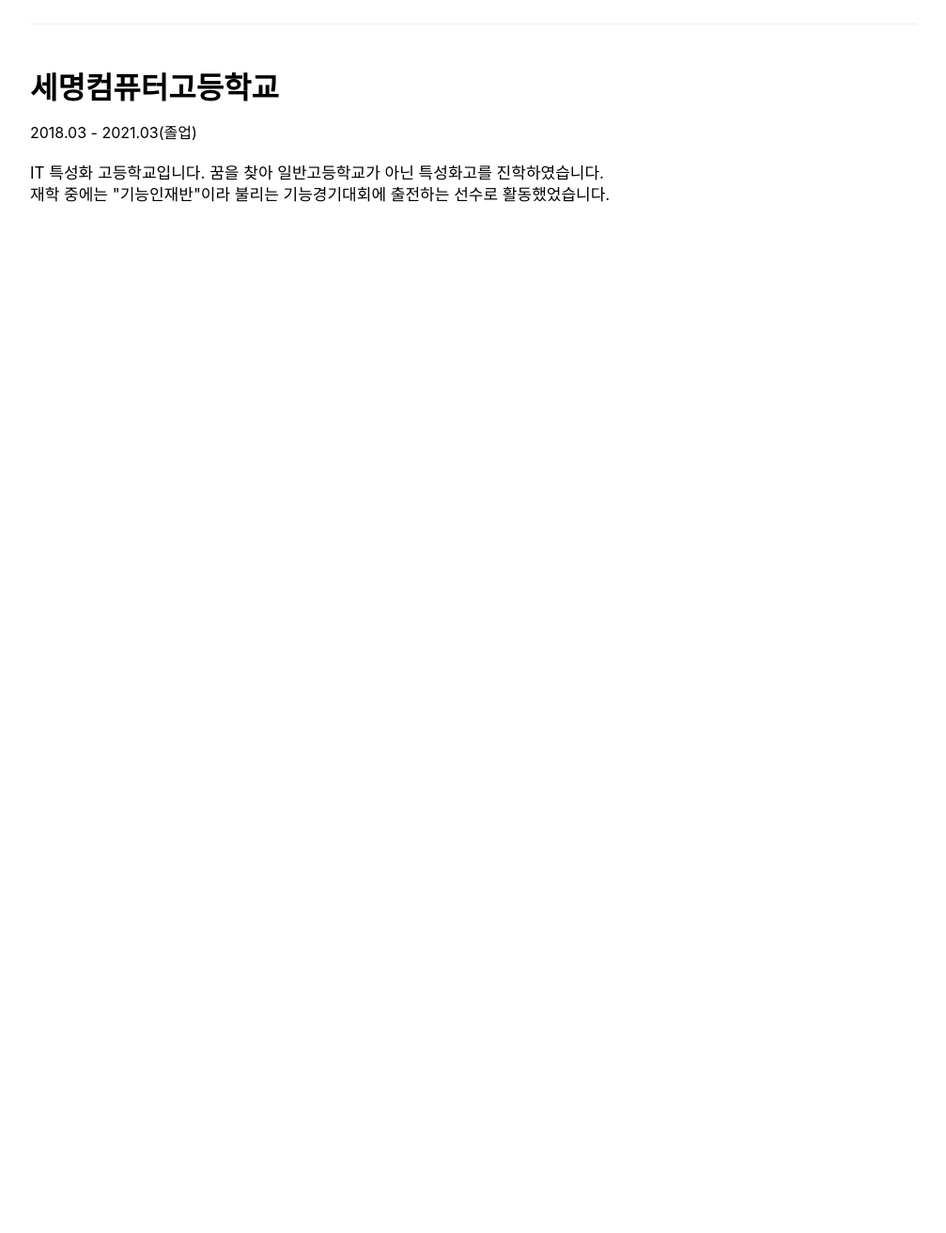
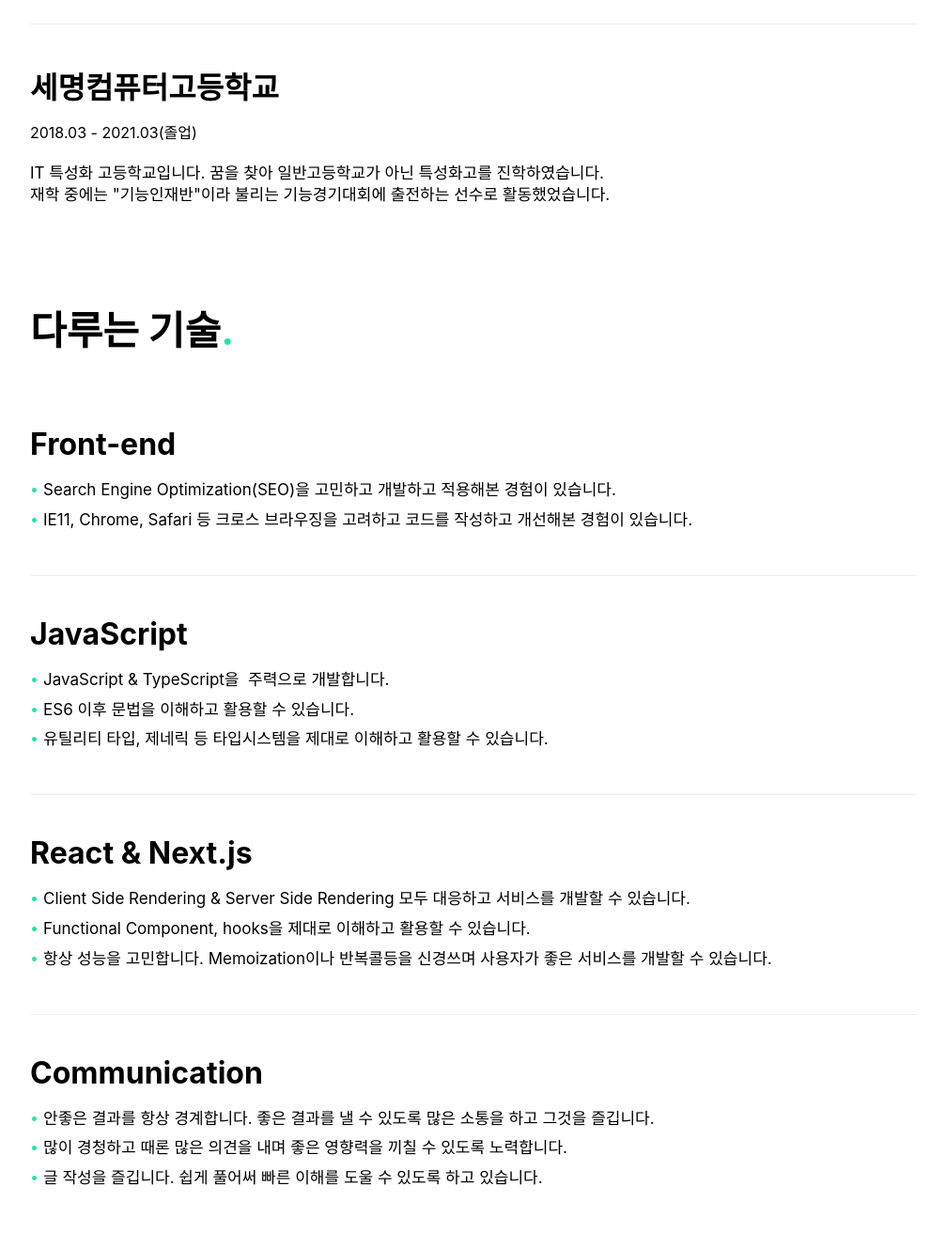
Before and after one commit to kangjae4real/resume, a Gatsby site: page / in a window 1280 px wide. Shown: the part 8705-10017 px from the top of the page at 94% size, without its empty margins (136-1143 px from the left). Before the commit the page ends 8967 px from the top, so only its background shows below. Built offline with nearby package versions, Linux system fonts and the light colour scheme; Gatsby itself is replaced by a stand-in of ours; a web font is replaced by a local one.

Commit message:
Add Skills Section

```diff
--- /dev/null
+++ b/src/components/Skills.tsx
@@ -0,0 +1,78 @@
+import styled from "styled-components";
+import React from "react";
+import ContentLayout from "./layouts/ContentLayout";
+import { SKILLS_LIST } from "../values/skills";
+import Title from "./Title";
+import useWindowSize from "../hooks/useWindowSize";
+import { MOBILE_BREAK_POINT, MOBILE_MEDIA_QUERY } from "../styles/mediaQuery";
+
+const Container = styled.div`
+  padding: 42px 0;
+
+  &:not(:last-of-type) {
+    border-bottom: 1px solid #eee;
+  }
+`;
+
+const TitleContainer = styled.div`
+  margin-bottom: 14px;
+`;
+
+const ListContainer = styled.div``;
+
+const List = styled.ul``;
+
+const Item = styled.li`
+  list-style: none;
+  position: relative;
+
+  padding: 4px 0 4px 14px;
+
+  &::before {
+    position: absolute;
+    left: 0;
+    content: "•";
+    color: #20e3b2;
+  }
+`;
+
+const ItemText = styled.pre`
+  font-size: 15px;
+  line-height: 1.4;
+  white-space: normal;
+
+  ${MOBILE_MEDIA_QUERY} {
+    font-size: 17px;
+    white-space: pre-wrap;
+  }
+`;
+
+interface SkillsProps {}
+
+const Skills: React.FC<SkillsProps> = () => {
+  const { width } = useWindowSize();
+
+  return (
+    <ContentLayout title="다루는 기술">
+      {SKILLS_LIST.map(({ title, detail }) => (
+        <Container>
+          <TitleContainer>
+            <Title fontSize={width > MOBILE_BREAK_POINT ? "32px" : "28px"}>{title}</Title>
+          </TitleContainer>
+
+          <ListContainer>
+            <List>
+              {detail.map((item) => (
+                <Item>
+                  <ItemText>{item}</ItemText>
+                </Item>
+              ))}
+            </List>
+          </ListContainer>
+        </Container>
+      ))}
+    </ContentLayout>
+  );
+};
+
+export default Skills;
--- a/src/pages/index.tsx
+++ b/src/pages/index.tsx
@@ -5,6 +5,7 @@
 import Hero from "../components/Hero";
 import Career from "../components/career/Career";
 import Activity from "../components/Activity";
+import Skills from "../components/Skills";
 
 const IndexPage: React.FC<PageProps> = () => {
   return (
@@ -12,6 +13,7 @@
       <Hero />
       <Career />
       <Activity />
+      <Skills />
     </PageLayout>
   );
 };
--- /dev/null
+++ b/src/values/skills.ts
@@ -0,0 +1,38 @@
+export interface Skills {
+  title: string;
+  detail: string[];
+}
+
+export const SKILLS_LIST: Skills[] = [
+  {
+    title: "Front-end",
+    detail: [
+      "Search Engine Optimization(SEO)을 고민하고 개발하고 적용해본 경험이 있습니다.",
+      "IE11, Chrome, Safari 등 크로스 브라우징을 고려하고 코드를 작성하고 개선해본 경험이 있습니다.",
+    ],
+  },
+  {
+    title: "JavaScript",
+    detail: [
+      "JavaScript & TypeScript을  주력으로 개발합니다.",
+      "ES6 이후 문법을 이해하고 활용할 수 있습니다.",
+      "유틸리티 타입, 제네릭 등 타입시스템을 제대로 이해하고 활용할 수 있습니다.",
+    ],
+  },
+  {
+    title: "React & Next.js",
+    detail: [
+      "Client Side Rendering & Server Side Rendering 모두 대응하고 서비스를 개발할 수 있습니다.",
+      "Functional Component, hooks을 제대로 이해하고 활용할 수 있습니다.",
+      "항상 성능을 고민합니다. Memoization이나 반복콜등을 신경쓰며 사용자가 좋은 서비스를 개발할 수 있습니다.",
+    ],
+  },
+  {
+    title: "Communication",
+    detail: [
+      "안좋은 결과를 항상 경계합니다. 좋은 결과를 낼 수 있도록 많은 소통을 하고 그것을 즐깁니다.",
+      "많이 경청하고 때론 많은 의견을 내며 좋은 영향력을 끼칠 수 있도록 노력합니다.",
+      "글 작성을 즐깁니다. 쉽게 풀어써 빠른 이해를 도울 수 있도록 하고 있습니다.",
+    ],
+  },
+];
```
Also changed, not shown: src/components/TitledWrapper.tsx (deleted, +0 -30 lines).
